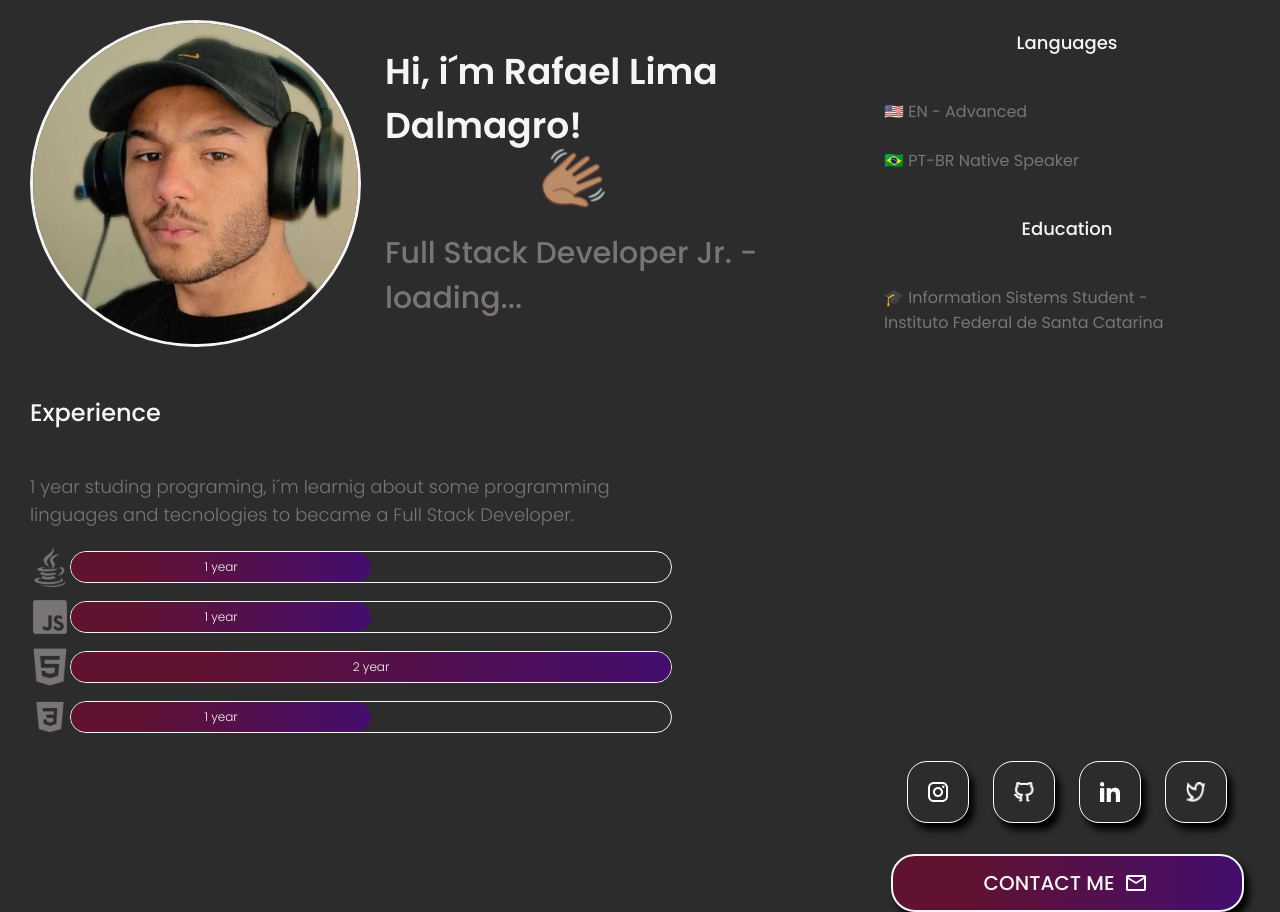
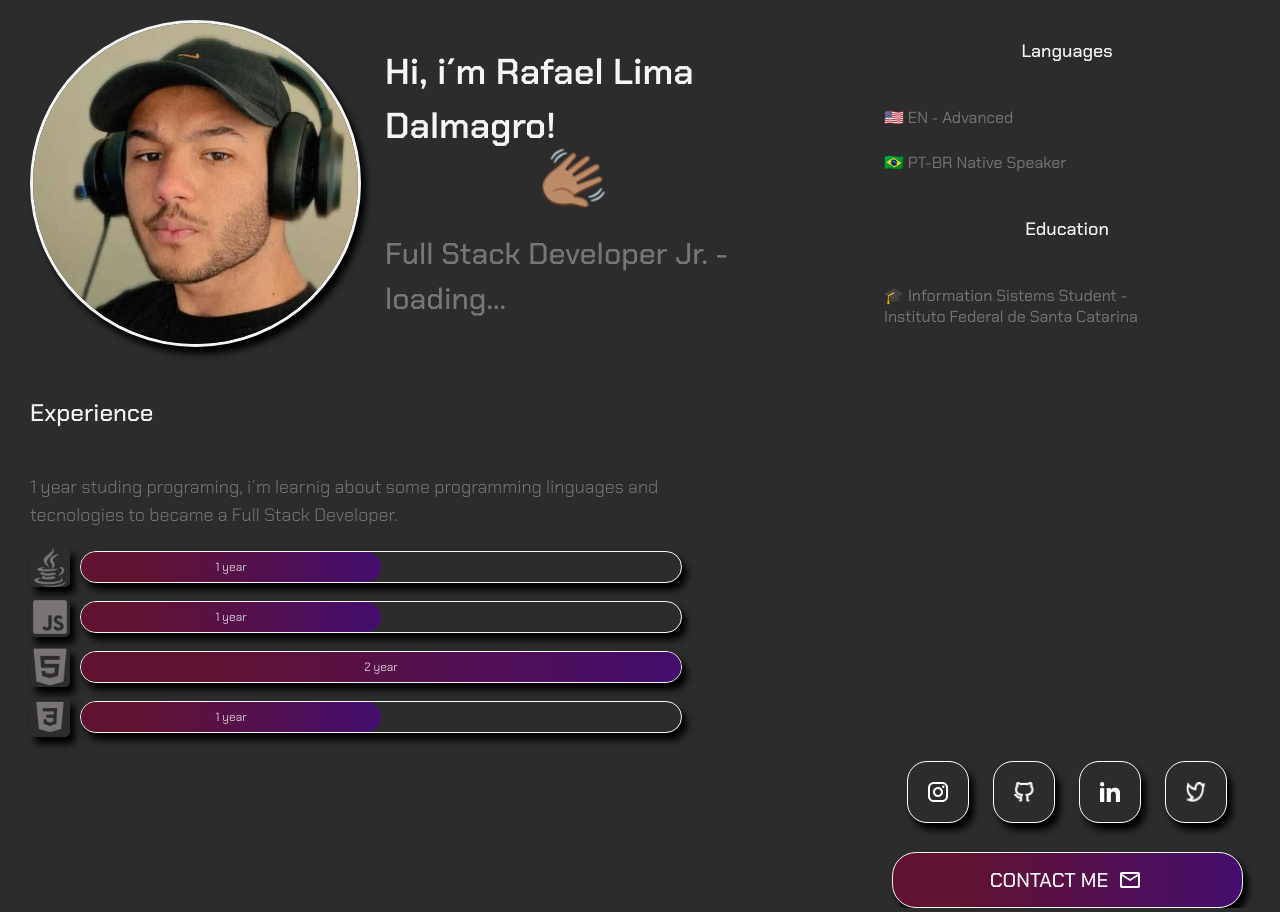
Before and after one commit to Extremezada/meu-portifolio, a plain HTML site: page index.html in a window 1280 px wide. Drawn offline with Linux system fonts and the light colour scheme; a web font is replaced by a local one.

Commit message:
Alterando a fonte e adicionando novas animações a seção 'Experiência'.

```diff
--- a/css/style.css
+++ b/css/style.css
@@ -1,5 +1,5 @@
 *{
-    font-family: 'Poppins', sans-serif;
+    font-family: 'Chakra Petch', sans-serif;
 }
 body{
     margin: 0px;
@@ -28,6 +28,7 @@ body{
     height: 277;
     border-radius: 24px;
     border: 3px solid whitesmoke;
+    box-shadow: 5px 7px 7px black;
 }
 .container{
     padding: 40px 32px;
@@ -132,7 +133,7 @@ body{
     justify-content: center;
     gap: 8px;
     font-weight: 500;
-    border: 2px solid whitesmoke;
+    border: 1px solid whitesmoke;
     box-shadow: 5px 7px 7px black;
 
     transition: transform 1000ms;
@@ -164,14 +165,6 @@ body{
     line-height: 28px;
     color: #797575;
     max-width: 342px;
-
-}
-.experience-meansure{
-    animation: fadeIn 5s alternate;
-}
-@keyframes fadeIn {
-    from{opacity: 0;}
-    to{opacity: 1;}
 }
 .header{
     display: flex;
@@ -204,9 +197,11 @@ body{
     gap: 10px;
 }
 .experience-time img{
+    box-shadow: 5px 7px 7px black;
+    margin-right: 10px;
     width: 40px;
     height: 40px;
-    border-radius: 0;
+    border-radius: 5px;
 }
 .experience-language{
     display: flex;
@@ -218,7 +213,11 @@ body{
     height: 30px;
     border-radius: 24px;
     border: 1px solid whitesmoke;
+    box-shadow: 5px 7px 7px black;
 }
+/* .experience-meansure{
+    animation: fadeIn 5s alternate;
+} */
 .experience-meansure{
     height: 30px;
     border-radius: 24px;
@@ -248,6 +247,15 @@ body{
 }
 
 @media (min-width: 1008px){
+    .experience-meansure{
+        animation: linear 3.5s fadeIn;
+    }
+    @keyframes fadeIn {
+        0%{opacity: 0;}
+        25%{opacity: 0;}
+        50%{opacity: 0.5;}
+        100%{opacity: 1;}
+    }
     .education-info{
         align-self: flex-start;
         max-width: 280px;
--- a/index.html
+++ b/index.html
@@ -5,7 +5,7 @@
     <meta name="viewport" content="width=device-width, initial-scale=1.0">
     <link rel="stylesheet" href="css/style.css">
     <style>
-        @import url('https://fonts.googleapis.com/css2?family=Agdasima:wght@700&family=Poppins:wght@300;400;500;600&display=swap');
+        @import url('https://fonts.googleapis.com/css2?family=Chakra+Petch:wght@300;400;500;600&display=swap');
       </style>
     <title>Rafael Lima Dalmagro</title>
 </head>
```
Lines whose indentation alone changed are shown as unchanged.
